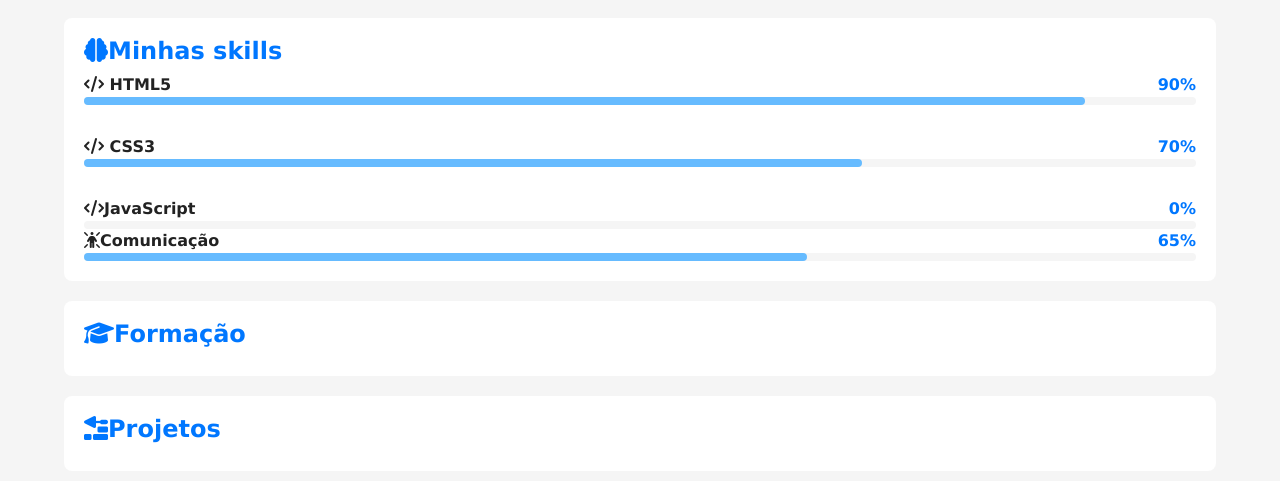
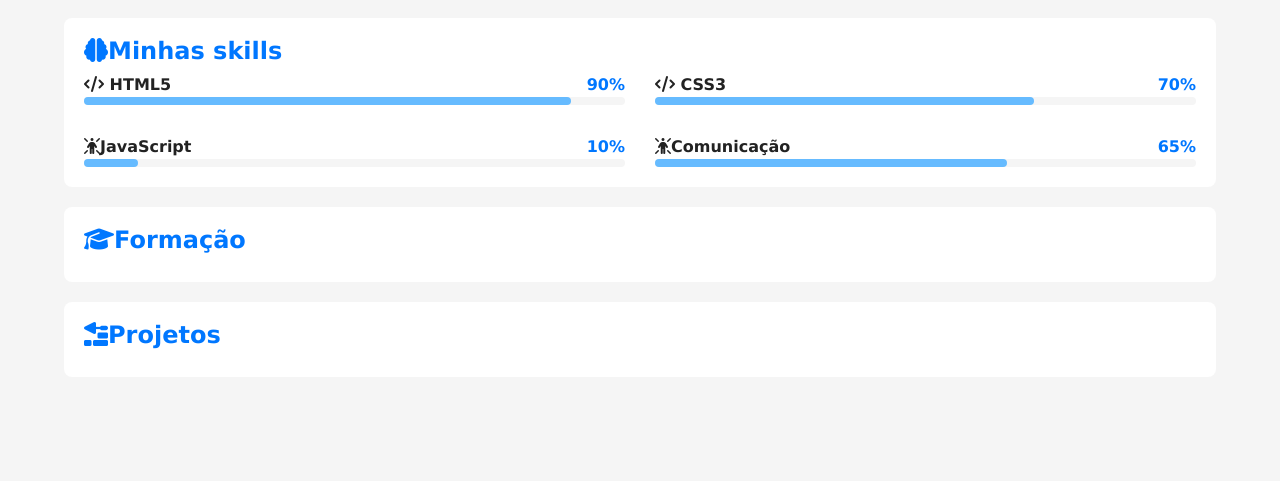
Before and after one commit to Mathsmano/projeto-portfolio, a plain HTML site: page index.html in a window 1280 px wide. Shown: the part 1169-1650 px from the top of the page. After the commit the page ends 1566 px from the top, so only its background shows below. Drawn offline with Linux system fonts and the light colour scheme.

Commit message:
agora foi

```diff
--- a/estilos/style.css
+++ b/estilos/style.css
@@ -175,12 +175,11 @@ body{
 
     #skill-container .progresso{
         height: 100%;
-        height: 8px;
         background-color: var(--destaque-inverso);
         border-radius: 4px;
     }
 
-    @media screen and(min-width:768px){
+    @media screen and (min-width:768px){
         #skill-container{
             grid-template-columns: 1fr 1fr;
 
--- a/index.html
+++ b/index.html
@@ -84,21 +84,23 @@
 
                         </div>
                      </div>
-                      <div class="item">
+                       <div class="item">
                         <div class="info">
                             <span class="nome">
-                              <i class="fa-solid fa-code"></i>JavaScript
+                              <i class="fa-solid fa-person-rays"></i>JavaScript
                             </span>
                             <span class="porcent">
-                                0%
+                                10%
                             </span>
                         </div>
                         <div class="barra">
-                            <div class="progresso" style="width: 0%;">
+                            <div class="progresso" style="width: 10%;">
 
                             </div>
 
                         </div>
+                     </div>
+
                          <div class="item">
                         <div class="info">
                             <span class="nome">
```
